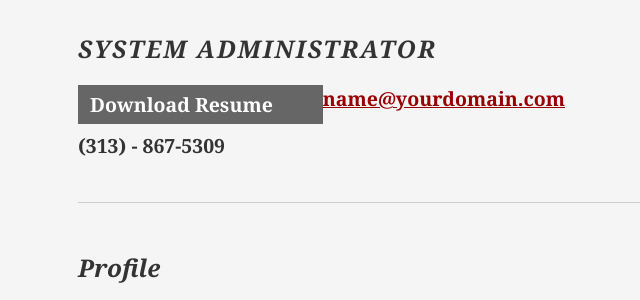
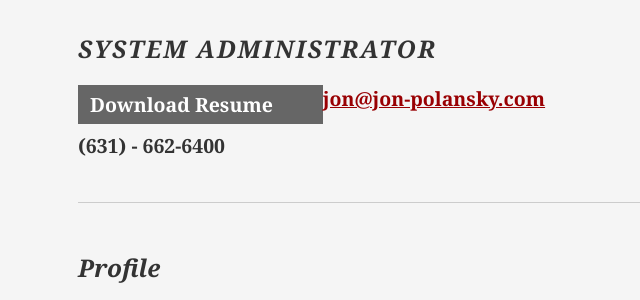
Before and after one commit to jdplab/local-resume, a Flask app: page / in a window 1280 px wide. Shown: the part 203-503 px from the top of the page, without its empty margins (10-650 px from the left). Run offline with Flask 3, Linux system fonts and the light colour scheme; data that the repository does not hold is empty; some libraries are stand-ins or nearby versions.

Commit message:
Small changes to index.html - beginning to fix content

```diff
--- a/frontend/templates/index.html
+++ b/frontend/templates/index.html
@@ -27,8 +27,8 @@
 				<div class="yui-u">
 					<div class="contact-info">
 						<h3><a id="pdf" href="../resources/JonathanPolanskyResume.docx">Download Resume</a></h3>
-						<h3><a href="mailto:name@yourdomain.com">name@yourdomain.com</a></h3>
-						<h3>(313) - 867-5309</h3>
+						<h3><a href="mailto:jon@jon-polansky.com">jon@jon-polansky.com</a></h3>
+						<h3>(631) - 662-6400</h3>
 					</div><!--// .contact-info -->
 				</div>
 			</div><!--// .yui-gc -->
@@ -154,7 +154,7 @@
 		</div><!--// bd -->
 
 		<div id="ft">
-			<p>Jonathan Doe &mdash; <a href="mailto:name@yourdomain.com">name@yourdomain.com</a> &mdash; (313) - 867-5309</p>
+			<p>Jonathan Doe &mdash; <a href="mailto:jon@jon-polansky.com">jon@jon-polansky.com</a> &mdash; (631) - 662-6400</p>
 			<p>Visitors: {{ visitor_count }}</p>
 		</div><!--// footer -->
 
```
